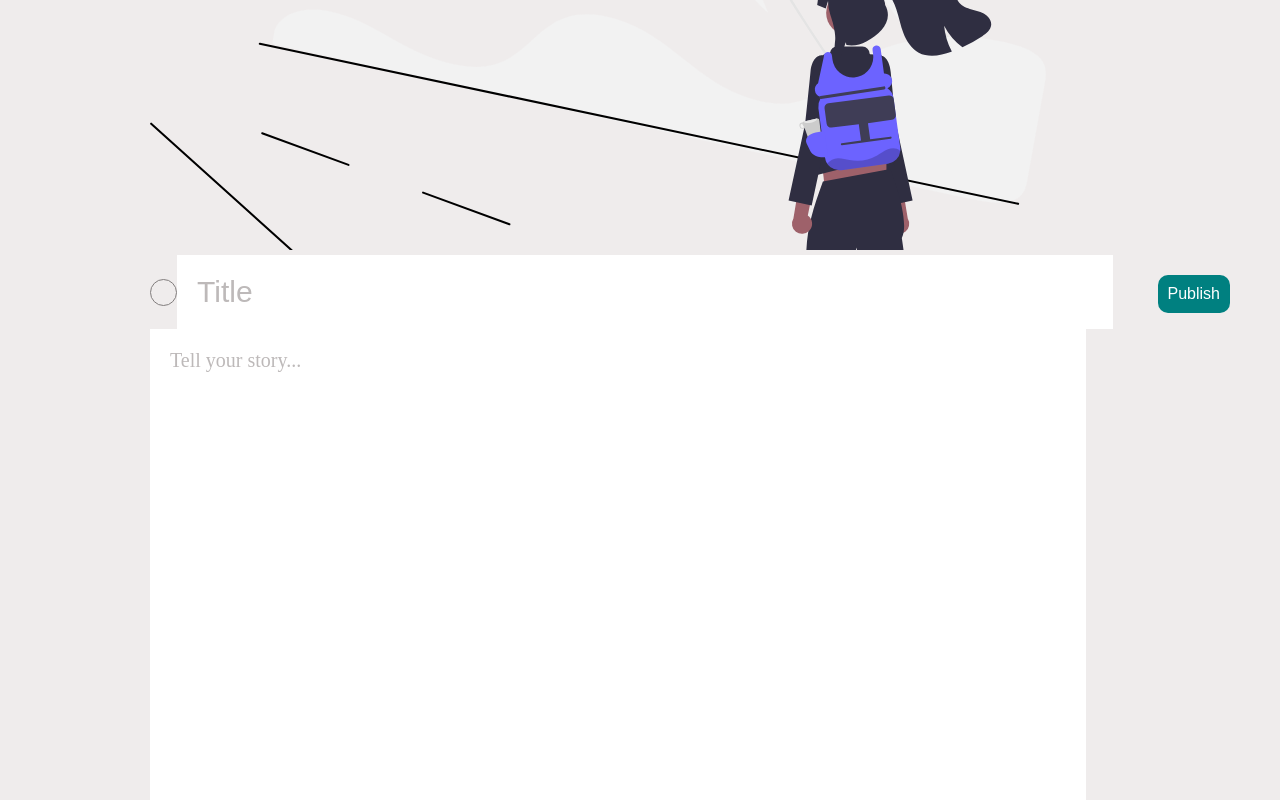
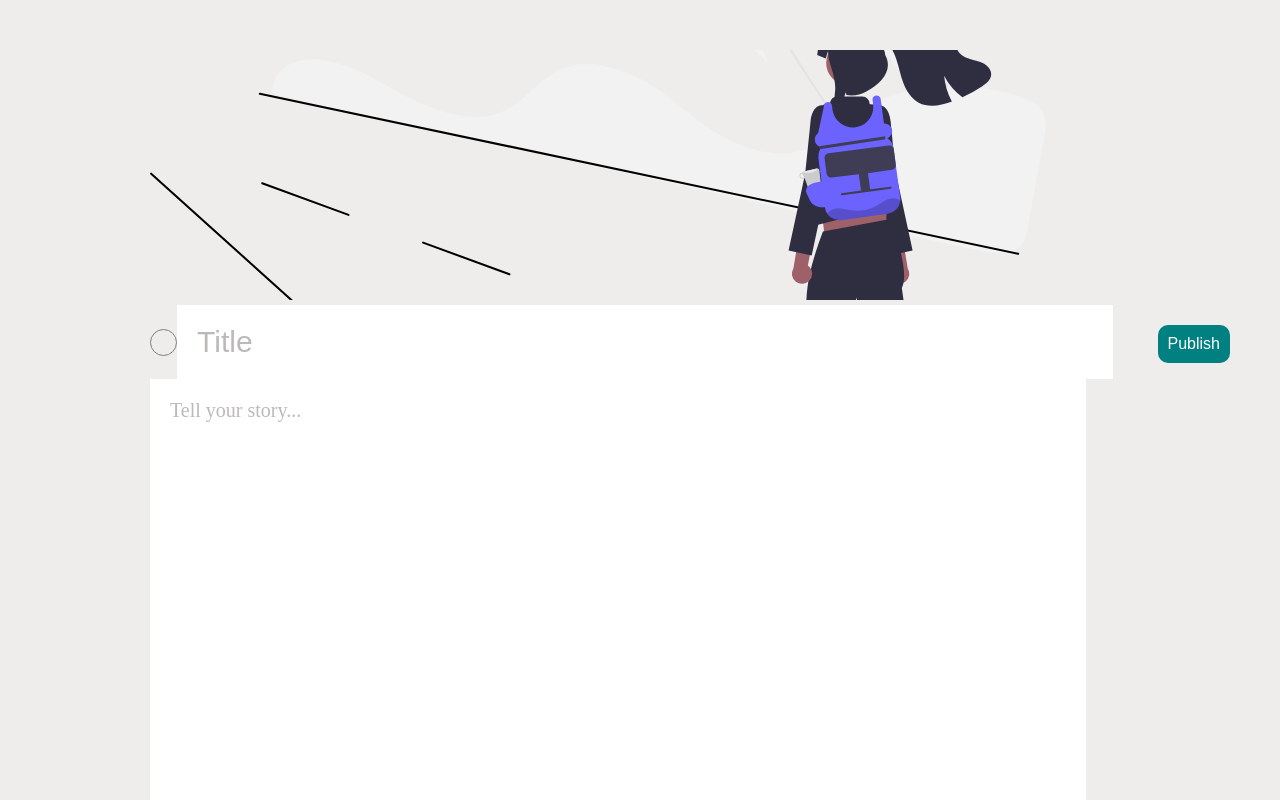
Before and after one commit to Olatisunkanmi/Who-wants-to-a-Mil-Game, a React (Create React App) app in the folder client/: page /admin-login/edit/1 in a window 1280 px wide. Shown: the top 800 px of the page. Built offline with nearby package versions, Linux system fonts and the light colour scheme; sample sign-in values are in the browser's storage.

Commit message:
Update Write.css

```diff
--- a/client/src/Pages/Write/Write.css
+++ b/client/src/Pages/Write/Write.css
@@ -1,31 +1,4 @@
 
-Skip to content
-Pull requests
-Issues
-Marketplace
-Explore
-@Olatisunkanmi
-safak /
-youtube
-Public
-
-Code
-Issues 36
-Pull requests 20
-Actions
-Projects
-Wiki
-Security
-
-    Insights
-
-youtube/src/pages/write/write.css
-@safak
-safak commit
-Latest commit ab404ea on 12 May 2021
-History
-1 contributor
-72 lines (63 sloc) 1.01 KB
 .write {
   padding-top: 50px;
 }
```
